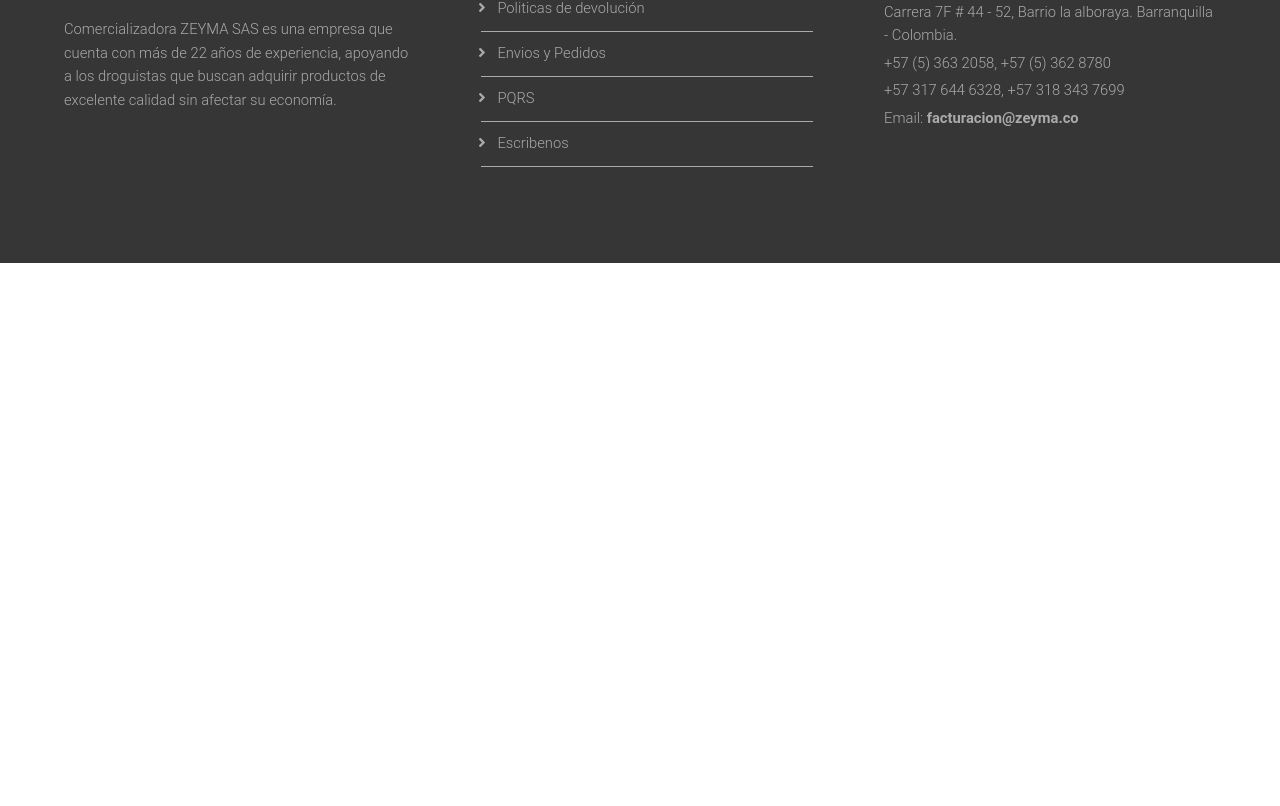
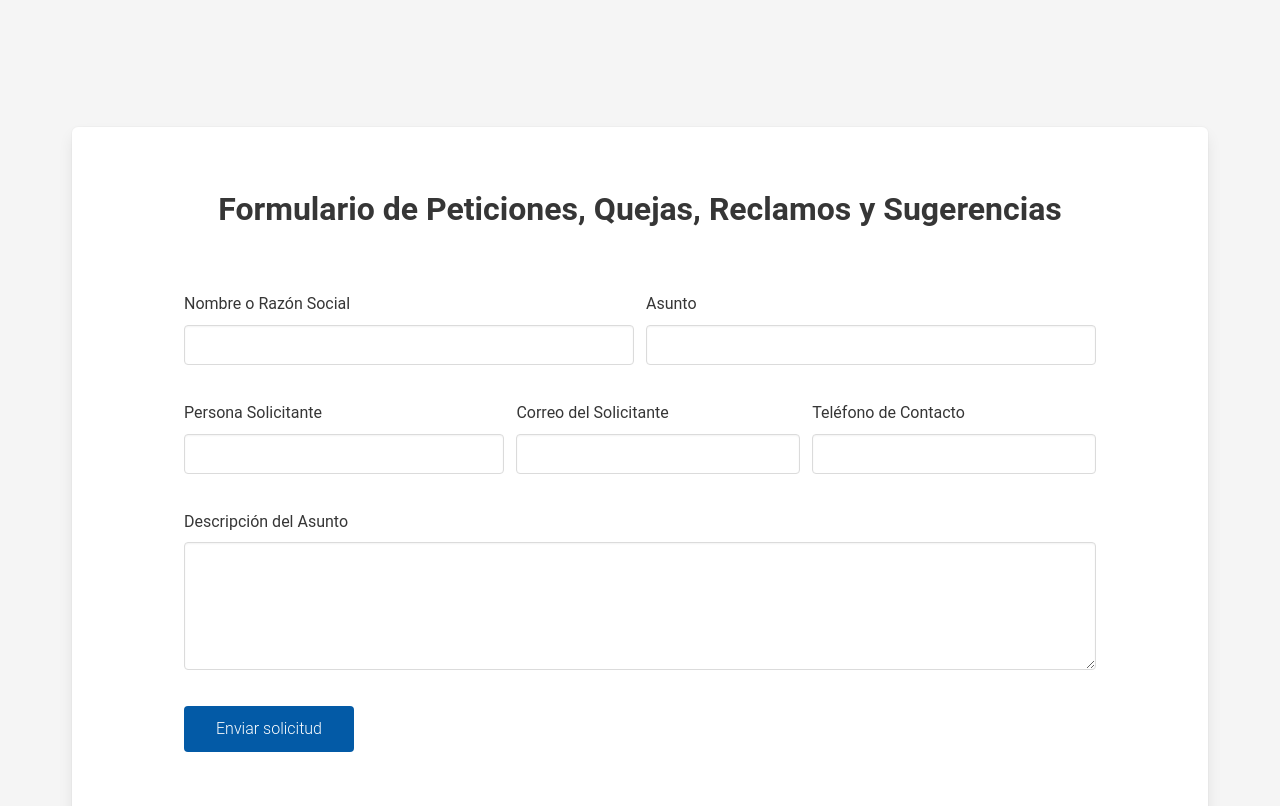
Before and after one commit to cadelbarre/zeyma-vue, a Vue app: page /pqrs in a window 1280 px wide. Shown: the part 334-1140 px from the top of the page. Before the commit the page ends 800 px from the top, so only its background shows below. Built offline with nearby package versions, Linux system fonts and the light colour scheme; what vue-agile would draw is missing.

Commit message:
Terminado PQRS con validación

```diff
--- a/package.json
+++ b/package.json
@@ -12,6 +12,7 @@
     "core-js": "^3.6.5",
     "countup.js": "^2.0.7",
     "emailjs-com": "^2.6.3",
+    "firebase": "^7.19.1",
     "sweetalert2": "^9.17.1",
     "vue": "^2.6.11",
     "vue-agile": "^1.1.3",
--- a/src/assets/css/style.css
+++ b/src/assets/css/style.css
@@ -29,7 +29,7 @@
 }
 
 .modal__video iframe {
-  width: 100vw;
+  width: 100%;
   min-height: 80vh;
 }
 
@@ -198,16 +198,13 @@
 }
 
 /*--------------  Politicas Devolucion  --------------*/
-
 ol > li p{
 	margin-bottom: 1em;
 	margin-left: 0.9em;
 	text-align: justify;
 }
 
-/*--------------  Directorio  --------------*/
 /*----------  Tabla de Directorio Empresarial  ----------*/
-
 table {
   border-collapse: collapse;
   width: 62em;
@@ -255,6 +252,16 @@
 }
 
 /*--------------  Fin del Directorio Empresarial  --------------*/
+
+/*--------------  PQRS  --------------*/
+.box{
+	padding: 4em 7em !important;
+}
+
+.box .title{
+	margin-bottom: 2em !important;
+}
+
 
 /*--------------  Footer  --------------*/
 .border-top{
--- a/src/components/Header.vue
+++ b/src/components/Header.vue
@@ -82,7 +82,7 @@
 						<b-navbar-item tag="router-link" :to="{ path: '/directorio' }">
 							Directorio
 						</b-navbar-item>
-						<b-navbar-item href="#">
+						<b-navbar-item tag="router-link" :to="{ path: '/pqrs' }">
 							PQRS
 						</b-navbar-item>
 						<b-navbar-item tag="router-link" :to="{ path: '/escribenos' }">
--- /dev/null
+++ b/src/config/config.js
@@ -0,0 +1,10 @@
+export default {
+	apiKey: "AIzaSyDIaUPyOVtiFP8_KbF6vKPW2tGi2hkV8RU",
+    authDomain: "zeymaweb.firebaseapp.com",
+    databaseURL: "https://zeymaweb.firebaseio.com",
+    projectId: "zeymaweb",
+    storageBucket: "zeymaweb.appspot.com",
+    messagingSenderId: "175947153202",
+    appId: "1:175947153202:web:cc980574c7fa6361ce612b",
+    measurementId: "G-QVVP2FLJCZ"
+}
--- a/src/router/index.js
+++ b/src/router/index.js
@@ -43,6 +43,16 @@
     name: 'Directorio',
     component: () => import(/* webpackChunkName: "about" */ '../views/Directorio.vue')
   },
+   {
+    path: '/pqrs',
+    name: 'pqrs',
+    component: () => import(/* webpackChunkName: "about" */ '../views/pqrs.vue')
+  },
+   {
+    path: '/prueba',
+    name: 'prueba',
+    component: () => import(/* webpackChunkName: "about" */ '../views/prueba.vue')
+  },
 ]
 
 const router = new VueRouter({
--- a/src/views/Contacto.vue
+++ b/src/views/Contacto.vue
@@ -97,7 +97,7 @@
 		},
 		submit() {
 			let envio = new Date();
-			var months = ["January", "February", "March", "April", "May", "June", "July", "August", "September", "October", "November", "December"];
+			var months = ["Enero", "Febrero", "Marzo", "Abril", "Mayo", "Junio", "Julio", "Agosto", "Septiembre", "Octubre", "Noviembre", "Diciembre"];
 
 		      let data = {
 		        nombre: this.nombre,
@@ -109,7 +109,7 @@
 		      };
 
 		      let that = this;
-		      	console.log(data)
+
 		        emailjs.send("gmail", "template_SWQiaUxt", data).then(
 		          function(Response) {
 		            if (Response.text === "OK") {
--- a/src/views/Home.vue
+++ b/src/views/Home.vue
@@ -355,8 +355,8 @@
   	onReady: function(instance, CountUp) {
   		const that = this;
         // instance.update(that.endVal + 100);
-    }
-	}
+    },
+}
 
 }
 </script>
--- /dev/null
+++ b/src/views/pqrs.vue
@@ -0,0 +1,169 @@
+<template>
+	<section>
+		<div class="hero" id="info__top">
+		  <div class="hero-body">
+		      <div class="container">
+		        <h1 class="title is-2 is-uppercase has-text-weight-bold">
+		          pqrs
+		        </h1>
+		      </div>
+		    </div>
+		</div>
+		<div class="section is-medium has-background-light">
+			<div class="container">
+				<div class="box">
+					<h1 class="title has-text-centered">Formulario de Peticiones, Quejas, Reclamos y Sugerencias</h1>
+					<b-field grouped>
+						<b-field label="Nombre o Razón Social" expanded>
+							<b-input maxlength="50" v-model="nombre"></b-input>
+						</b-field>
+						<b-field label="Asunto" expanded>
+							<b-input type="text" maxlength="40" v-model="asunto"></b-input>
+						</b-field>
+					</b-field>
+
+					<b-field grouped>
+						<b-field label="Persona Solicitante" expanded>
+							<b-input type="text" maxlength="50" v-model="persona"></b-input>
+						</b-field>
+						<b-field label="Correo del Solicitante" expanded>
+							<b-input type="email" v-model="email"></b-input>
+						</b-field>
+						<b-field label="Teléfono de Contacto" expanded>
+							<b-input type="text" v-model="telefono"></b-input>
+						</b-field>
+					</b-field>
+
+					<b-field label="Descripción del Asunto">
+						<b-input maxlength="400" type="textarea" v-model="mensaje"></b-input>
+					</b-field>
+
+					<b-notification v-if="errors.length"
+					type="is-danger"
+					aria-close-label="Close notification"
+					role="alert">
+					<b>POR FAVOR, CORRIJA EL(LOS) SIGUIENTES(S) ERROR(ES):</b>
+					<ul>
+						<li v-for="error in errors">- {{error}}</li>
+					</ul>
+					</b-notification>
+
+					<b-button tag="a"
+						type="button btn-primary" :class="{'is-loading': isSend }"
+						@click="submit">
+						Enviar solicitud
+					</b-button>
+
+				</div>
+			</div>
+		</div>
+	</section>
+</template>
+
+<script>
+let emailjs = require('emailjs-com');
+
+export default {
+  name: 'pqrs',
+  data(){
+  	return{
+  		errors:[],
+  		nombre:"",
+  		asunto:"",
+  		persona:"",
+  		email:"",
+  		telefono:"",
+  		mensaje:"",
+  		isSend: false
+  	}
+  },
+  created(){
+  	emailjs.init("user_RawyKhtaF9kpTHAmzAs9Q");
+  },
+  methods:{
+  	clear(){
+  		this.nombre= "",
+  		this.persona= "",
+  		this.asunto= "",
+  		this.email= "",
+  		this.mensaje= "",
+  		this.telefono= "",
+  		this.isSend=false
+  	},
+  	submit() {
+
+  		if (this.nombre == "" || this.persona == "" || this.mensaje == "" || this.telefono == "" || this.asunto == "") {
+  			this.errors = [];
+
+  			if (!this.nombre) {
+  				this.errors.push('Ingrese un nombre ó razon social, por favor.');
+  			}
+  			if (!this.asunto) {
+  				this.errors.push('Ingrese el asunto, por favor.');
+  			}
+  			if (!this.mensaje) {
+  				this.errors.push('Ingrese un mensaje, por favor.');
+  			}
+  			if (!this.telefono) {
+  				this.errors.push('Ingrese un numero de contacto, por favor.');
+  			}
+  			if (!this.persona) {
+  				this.errors.push('Ingrese un nombre de contacto, por favor.');
+  			}
+  			if (!this.email) {
+  				this.errors.push('Ingrese un correo electrónico de contacto, por favor.');
+  			}
+
+  		} else {
+  			this.errors = [];
+  			this.isSend= true;
+  			let envio = new Date();
+  			var months = ["Enero", "Febrero", "Marzo", "Abril", "Mayo", "Junio", "Julio", "Agosto", "Septiembre", "Octubre", "Noviembre", "Diciembre"];
+
+  			let data = {
+  				nombre: this.nombre,
+  				persona: this.persona,
+  				asunto: 'Solicitud PQRS - ' + this.asunto,
+  				email: this.email,
+  				mensaje: this.mensaje,
+  				telefono: this.telefono,
+  				fecha: months[envio.getMonth()]+' '+envio.getDate()+'/'+envio.getFullYear()+' - '+envio.getHours()+':'+envio.getMinutes()
+  			};
+
+  			let that = this;
+
+  			emailjs.send("gmail", "solicitud", data).then(
+  				function(Response) {
+  					if (Response.text === "OK") {
+  						that.$buefy.toast.open({
+  							message: 'Solicitud Enviada Correctamente!',
+  							type: 'is-success'
+  						})
+  						that.clear();
+  					}
+  					console.log(
+  						"SUCCESS. status=%d, text=%s",
+  						Response.status,
+  						Response.text
+  						);
+  				},
+  				function(err) {
+  					that.$buefy.toast.open({
+  						message: 'Ha ocurrido un problema al momento de enviar la solicitud!',
+  						type: 'is-danger'
+  					})
+  					that.isSend = false;
+  					console.log("FAILDED. error=", err);
+  				},
+  				);
+  		}
+
+
+  	}
+  }
+}
+</script>
+
+<!-- Add "scoped" attribute to limit CSS to this component only -->
+<style scoped>
+</style>
--- a/src/views/preguntasfrecuentes.vue
+++ b/src/views/preguntasfrecuentes.vue
@@ -76,7 +76,7 @@
         	collapses: [
         	{
         		title: '¿ En que horario hacen las entregas ?',
-        		text: 'Las entregas de los pedidos sólo se realizarán de lunes a viernes de 8 am a 6 pm y los sábados de 8 de la mañana a 1 pm. Sí usted se encuentra en la ciudad de Barranquilla y realiza su pedido en el transcurso de la mañana (Máximo 10:00 am), le entregaremos sus productos el mismo día. Pasada esta hora, la entrega se realizará en un máximo de 12 horas hábiles después de haberlo solicitado.'
+        		text: 'Las entregas de los pedidos sólo se realizarán de lunes a viernes de 8 am a 6 pm y los sábados de 8 am a 1 pm. Sí usted se encuentra en la ciudad de Barranquilla y realiza su pedido en el transcurso de la mañana (Máximo 11:00 am), le entregaremos sus productos el mismo día. Pasada esta hora, la entrega se realizará en un máximo de 12 horas hábiles después de haberlo solicitado.'
         	},
         	{
         		title: '¿ Cuál es el horario de atención ?',
--- /dev/null
+++ b/src/views/prueba.vue
@@ -0,0 +1,47 @@
+<template>
+	<section class="section">
+    <img src="" alt="" id="myimg">
+    <button @click="pruebas">save</button>
+	</section>
+</template>
+
+<script>
+import Firebase from 'firebase';
+import "firebase/firestore";
+import Config from '@/config/config';
+
+
+export default {
+  name: 'prueba',
+  data(){
+  	return{
+  		file: null,
+      Firebase,
+      img:[]
+  	}
+  },
+  methods: {
+  	pruebas(){
+  		let app = Firebase.initializeApp(Config);
+      let db = Firebase.storage();
+      let storeRef = db.refFromURL('gs://zeymaweb.appspot.com/slides');
+      console.log(storeRef);
+      storeRef.getDownloadURL().then(function(url) {
+      // `url` is the download URL for 'images/stars.jpg'
+
+      // Or inserted into an <img> element:
+      console.log(url);
+      var img = document.getElementById('myimg');
+      img.src = url;
+      }).catch(function(error) {
+      // Handle any errors
+      });
+
+  	}
+  }
+}
+</script>
+
+<!-- Add "scoped" attribute to limit CSS to this component only -->
+<style scoped>
+</style>
```
Also changed, not shown: src/App.vue (line endings or trailing spaces), 1 other file (tests, documents, lock files or other folders).
